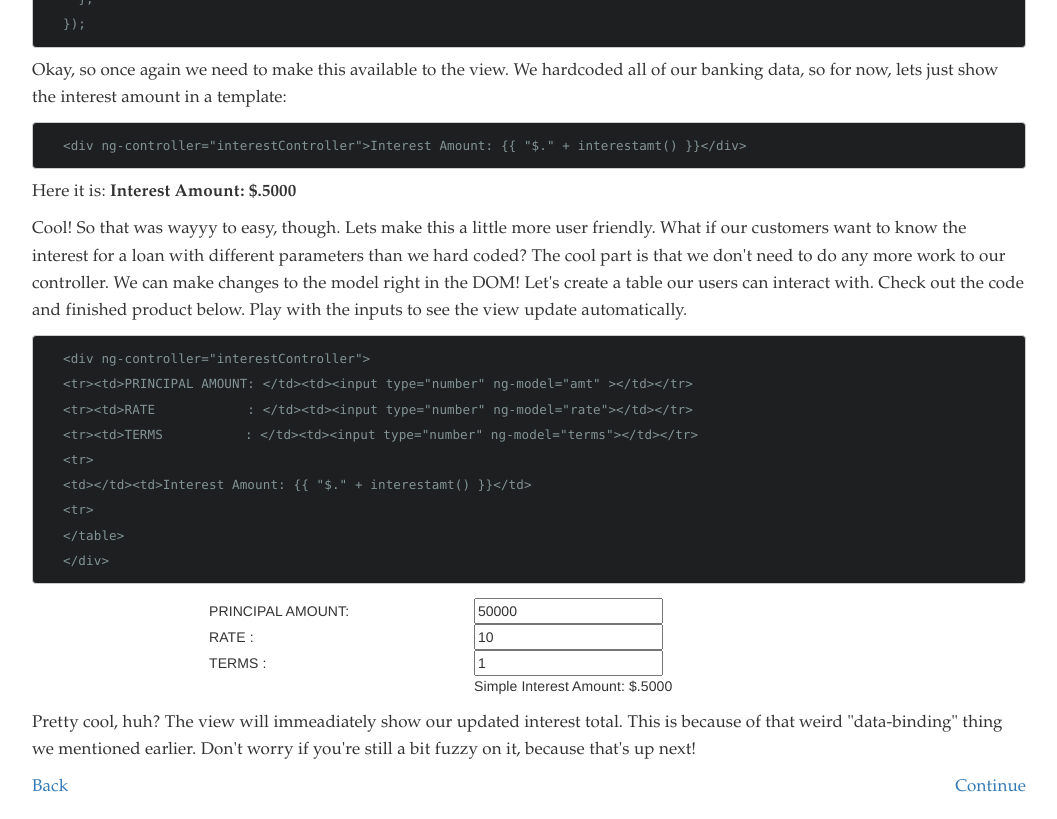
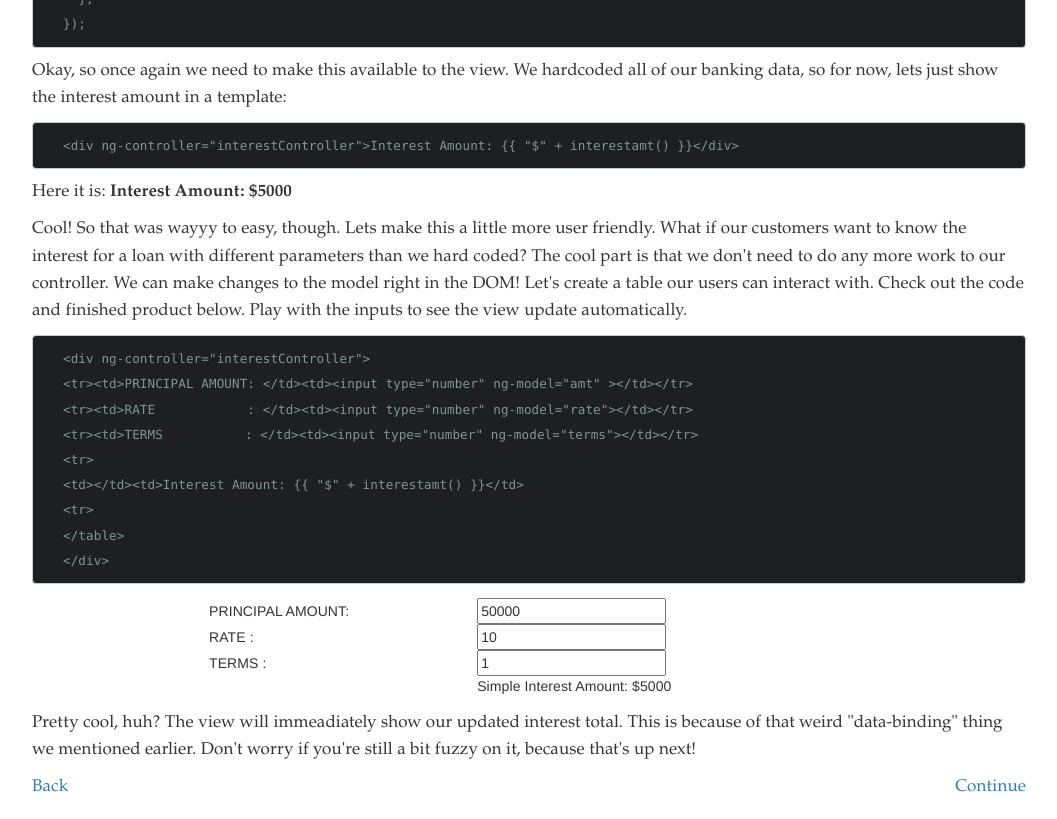
Before and after one commit to sstone72389/Angular-Blog, a plain HTML site: page index.html at #!/scopes-cont in a window 1280 px wide. Shown: the part 820-1639 px from the top of the page, without its empty margins (111-1168 px from the left). Drawn offline with nearby package versions, Linux system fonts and the light colour scheme; some packages are replaced by stand-ins of ours.

Commit message:
fixes typos in scopes-cont section

```diff
--- a/pages/scopes-cont.html
+++ b/pages/scopes-cont.html
@@ -21,9 +21,9 @@
   Okay, so once again we need to make this available to the view. We hardcoded all of our banking data, so for now, lets just show the interest amount in a&nbsp;template:
 </p>
 
-<pre class="pre"><code>&lt;div ng-controller="interestController">Interest Amount: <span ng-non-bindable="">{{ "$." + interestamt() }}</span>&lt;/div&gt;</code></pre>
+<pre class="pre"><code>&lt;div ng-controller="interestController">Interest Amount: <span ng-non-bindable="">{{ "$" + interestamt() }}</span>&lt;/div&gt;</code></pre>
 
-<div ng-controller="interestController"><p>Here it is: <strong>Interest Amount: {{ "$." + interestamt() }}</strong></p></div>
+<div ng-controller="interestController"><p>Here it is: <strong>Interest Amount: {{ "$" + interestamt() }}</strong></p></div>
 
 <p>Cool! So that was wayyy to easy, though. Lets make this a little more user friendly. What if our customers want to know the interest for a loan with different parameters than we hard coded? The cool part is that we don't need to do any more work to our controller. We can make changes to the model right in the DOM! Let's create a table our users can interact with. Check out the code and finished product below. Play with the inputs to see the view update&nbsp;automatically.</p>
 
@@ -32,7 +32,7 @@
 &lt;tr&gt;&lt;td&gt;RATE            : &lt;/td&gt;&lt;td&gt;&lt;input type=&quot;number&quot; ng-model=&quot;rate&quot;&gt;&lt;/td&gt;&lt;/tr&gt;
 &lt;tr&gt;&lt;td&gt;TERMS&#x9;&#x9;: &lt;/td&gt;&lt;td&gt;&lt;input type=&quot;number&quot; ng-model=&quot;terms&quot;&gt;&lt;/td&gt;&lt;/tr&gt;
 &lt;tr&gt;
-&lt;td&gt;&lt;/td&gt;&lt;td&gt;Interest Amount: <span ng-non-bindable="">{{ "$." + interestamt() }}<span>&lt;/td&gt;
+&lt;td&gt;&lt;/td&gt;&lt;td&gt;Interest Amount: <span ng-non-bindable="">{{ "$" + interestamt() }}<span>&lt;/td&gt;
 &lt;tr&gt;
 &lt;/table&gt;
 &lt;/div&gt;</code></pre>
@@ -43,7 +43,7 @@
 <tr><td>RATE            : </td><td><input type="number" ng-model="rate"></td></tr>
 <tr><td>TERMS		: </td><td><input type="number" ng-model="terms"></td></tr>
 <tr>
-<td></td><td>Simple Interest Amount: {{"$." + interestamt()}}</td>
+<td></td><td>Simple Interest Amount: {{"$" + interestamt()}}</td>
 <tr>
 </table>
 </div>
```
Also changed, not shown: img/svc.png (added).
